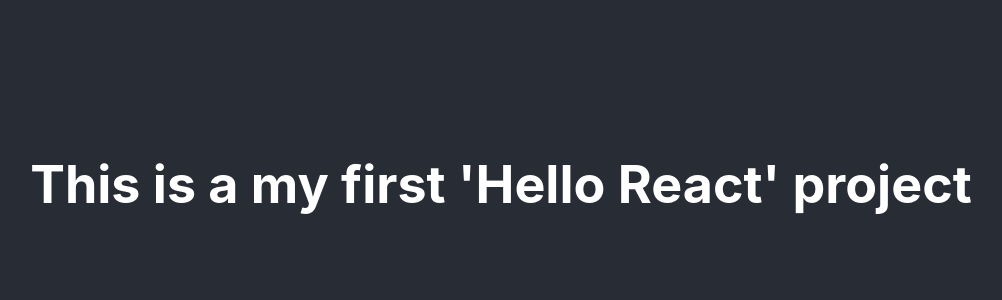
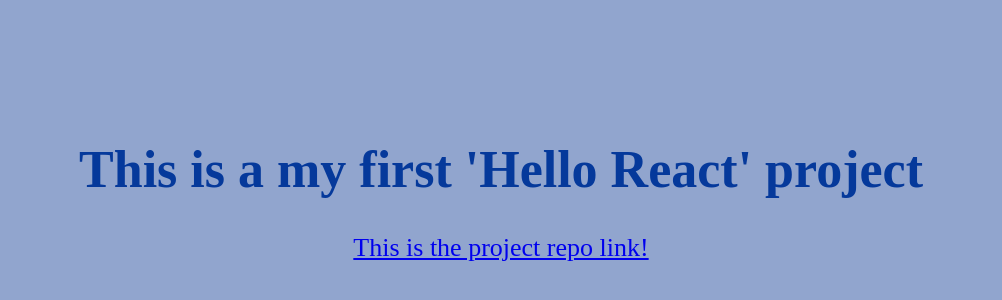
Before and after one commit to Vach001/first-react-todos, a React (Create React App) app: page / in a window 1280 px wide. Shown: the part 216-516 px from the top of the page, without its empty margins (139-1141 px from the left). Built offline with nearby package versions, Linux system fonts and the light colour scheme.

Commit message:
feat: add header name, change style and add link

```diff
--- a/src/App.css
+++ b/src/App.css
@@ -2,37 +2,14 @@
   text-align: center;
 }
 
-.App-logo {
-  height: 40vmin;
-  pointer-events: none;
-}
-
-@media (prefers-reduced-motion: no-preference) {
-  .App-logo {
-    animation: App-logo-spin infinite 20s linear;
-  }
-}
-
 .App-header {
-  background-color: #282c34;
+  font-family: 'Times New Roman', Times, serif;
+  background-color: #91a5ce;
   min-height: 100vh;
   display: flex;
   flex-direction: column;
   align-items: center;
   justify-content: center;
   font-size: calc(10px + 2vmin);
-  color: white;
+  color: rgb(5, 57, 155);
 }
-
-.App-link {
-  color: #61dafb;
-}
-
-@keyframes App-logo-spin {
-  from {
-    transform: rotate(0deg);
-  }
-  to {
-    transform: rotate(360deg);
-  }
-}
--- a/src/App.jsx
+++ b/src/App.jsx
@@ -1,4 +1,3 @@
-import logo from './logo.svg';
 import './App.css';
 
 function App() {
@@ -6,6 +5,8 @@
     <div className="App">
       <header className="App-header">
        <h1> This is a my first <b>'Hello React'</b> project </h1>
+
+       <a href="https://github.com/Vach001/first-react-todos" target='_blank'> This is the project repo link! </a>
       </header>
     </div>
   );
```
Also changed, not shown: src/logo.svg (deleted).
